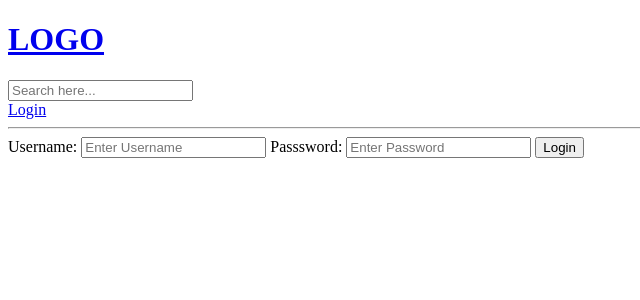
After one commit to AtaharNurPial/django-demo-project, a Django app: page /signin/ in a window 1280 px wide. The commit adds this page. Shown: the top 300 px of the page, without its empty margins (0-640 px from the left). Run offline with Django 4.2, Linux system fonts and the light colour scheme.

Commit message:
implemented user auth, signin signout

```diff
--- /dev/null
+++ b/djangocrud/crud/base_templates/crud/signup_signin.html
@@ -0,0 +1,18 @@
+{% extends 'main.html' %}
+
+{% block content %}
+
+<div>
+    <form action="" method="post">
+        {% csrf_token %}
+
+        <label for="username">Username: </label>
+        <input type="text" name="username" placeholder="Enter Username">
+        <label for="password">Passsword: </label>
+        <input type="password" name="password" placeholder="Enter Password">
+        <input type="submit" value="Login">
+    </form>
+</div>
+
+
+{% endblock content%}
--- a/djangocrud/crud/models.py
+++ b/djangocrud/crud/models.py
@@ -1,5 +1,4 @@
 from django.db import models
-# from django.db.models.deletion import CASCADE
 from django.contrib.auth.models import User
 
 # Create your models here.
--- a/djangocrud/crud/urls.py
+++ b/djangocrud/crud/urls.py
@@ -5,6 +5,8 @@ from . import views
 
 urlpatterns = [
     # path("admin/", admin.site.urls),
+    path("signin/",views.signin_page, name="signin"),
+    path("signout/",views.signout_user, name="signout"),
     path("", views.greetings, name="home"),
     path("room/<str:room_id>/",views.chat_room, name="room"),
     path("create-room/",views.createRoom, name="create-room"),
--- a/djangocrud/crud/views.py
+++ b/djangocrud/crud/views.py
@@ -1,4 +1,7 @@
 from django.shortcuts import render, redirect
+from django.contrib import messages
+from django.contrib.auth import authenticate, login, logout
+from django.contrib.auth.models import User
 from django.db.models import Q
 from .models import ChatRoom, Topic
 from .forms import RoomForm
@@ -12,6 +15,32 @@ chat_rooms = [
     {"id":3,"name":"Talk Python"},
     {"id":4,"name":"Talk Django"},
 ]
+
+def signin_page(request):
+    context = {}
+    if request.method == "POST":
+        username = request.POST.get('username')
+        password = request.POST.get('password')
+
+        try:
+            user = User.objects.get(username=username)
+        except:
+            messages.error(request, 'User does not exists!')
+
+        auth_user = authenticate(request, username=username, password=password)
+
+        if auth_user is not None:
+            login(request, user)
+            return redirect('home')
+        else:
+            messages.error(request, 'username or password incorrect')
+
+    return render(request, 'crud/signup_signin.html', context)
+
+def signout_user(request):
+    logout(request)
+
+    return redirect('home')
 
 def greetings(request):
     q = request.GET.get('q') if request.GET.get('q') != None else ''
--- a/djangocrud/templates/main.html
+++ b/djangocrud/templates/main.html
@@ -9,6 +9,14 @@
 <body>
     {% include 'navbar.html' %}
 
+    {% if messages %}
+    <ul class="messages">
+    {% for message in messages %}
+        <li{% if message.tags %} class="{{ message.tags }}"{% endif %}>{{ message }}</li>
+    {% endfor %}
+    </ul>
+{% endif %}
+
     {% block content%}
 
     {% endblock%}
--- a/djangocrud/templates/navbar.html
+++ b/djangocrud/templates/navbar.html
@@ -3,7 +3,12 @@
 </a>
 
 <form method="get" action="{% url 'home' %}">
-    <input type="text" name="q" placeholder="Search rooms/hosts...">
+    <input type="text" name="q" placeholder="Search here...">
 
 </form>
+{% if request.user.is_authenticated %}
+<a href="{% url 'signout' %}">Logout</a>
+{% else %}
+<a href="{% url 'signin' %}">Login</a>
+{% endif %}
 <hr>
```
